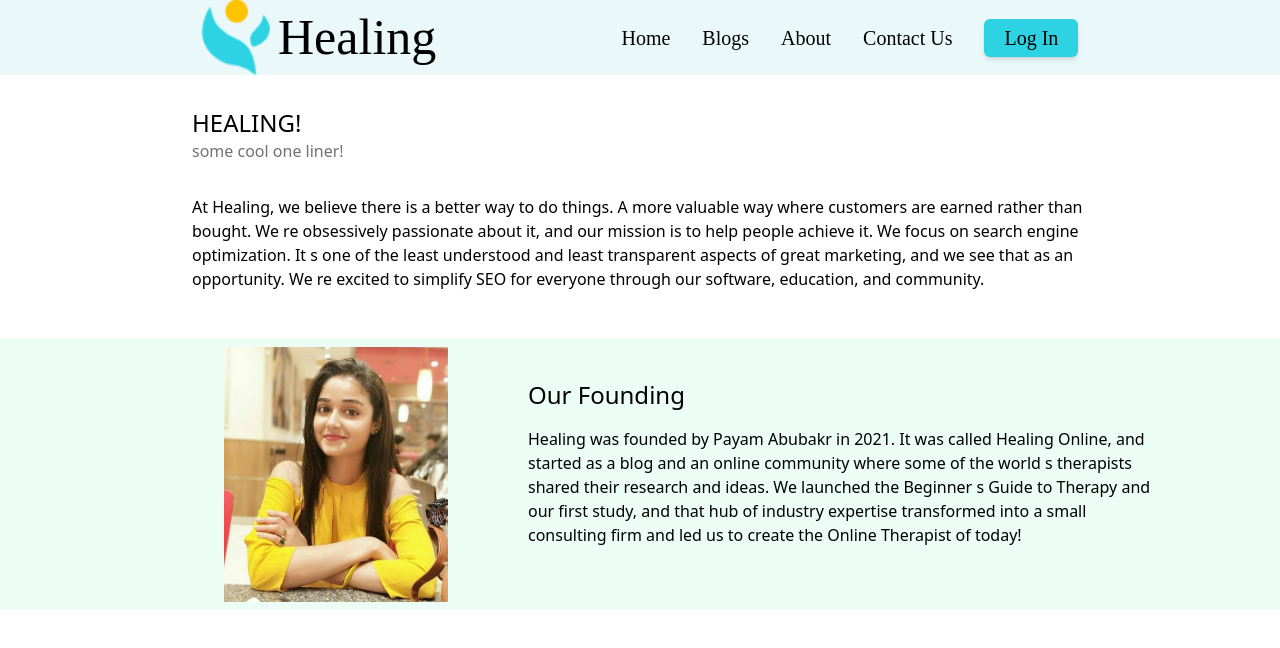
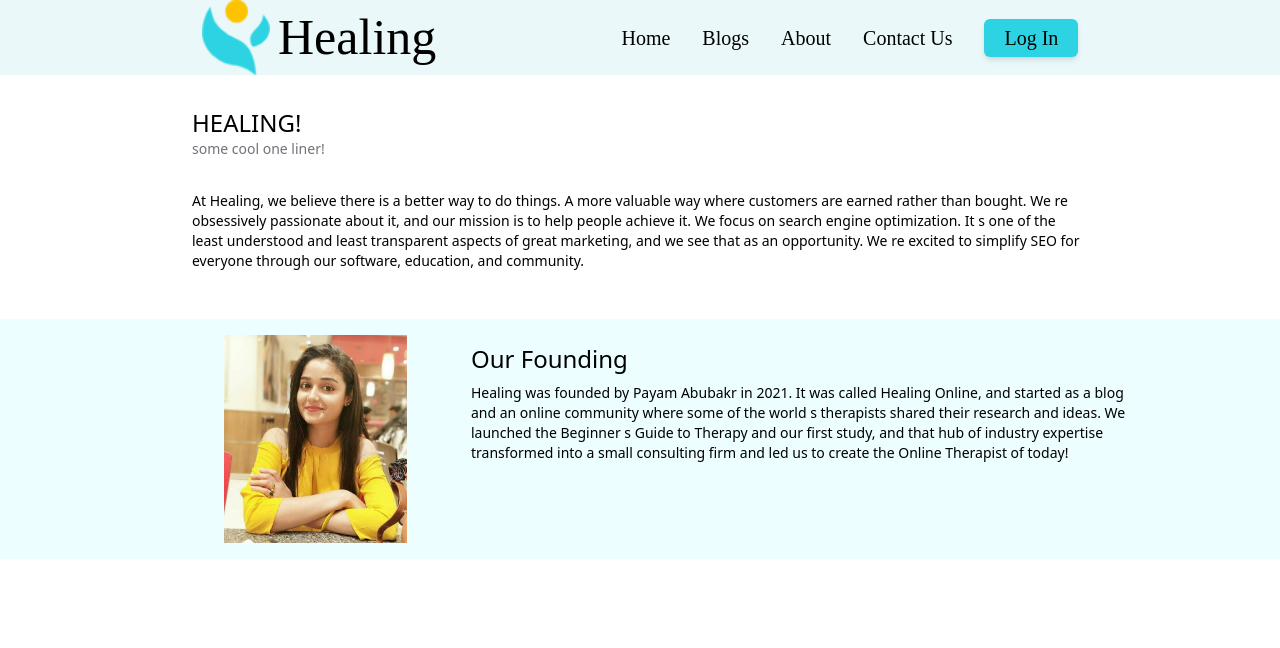
Before and after one commit to Roubaaa/TWMB, a React (Create React App) app: page /about in a window 1280 px wide. Shown: the top 648 px of the page. Built offline with nearby package versions, Linux system fonts and the light colour scheme; the HTML template or start-up script is replaced by a standard one.

Commit message:
finished

```diff
--- a/src/App.jsx
+++ b/src/App.jsx
@@ -1,14 +1,14 @@
 import React from "react";
 import { Routes, Route } from "react-router-dom";
 import "./App.css";
-import Home from "./Components/Home/Home";
+// import Home from "./Components/Home/Home";
 import About from "./Components/About/About";
-import Blog from "./Components/Blog/Blog";
-import SignIn from "./Components/LogIn/SignIn"
-import SignUp from "./Components/LogIn/SignUp"
-import ContactUs from "./Components/ContactUs/ContactUs"
-import CreateAnAccount from "./Components/CreateAnAccount/CreateAnAccount"
-import PurchaseATicket from "./Components/PurchaseATicket/PurchaseATicket"
+// import Blog from "./Components/Blog/Blog";
+// import SignIn from "./Components/LogIn/SignIn"
+// import SignUp from "./Components/LogIn/SignUp"
+// import ContactUs from "./Components/ContactUs/ContactUs"
+// import CreateAnAccount from "./Components/CreateAnAccount/CreateAnAccount"
+// import PurchaseATicket from "./Components/PurchaseATicket/PurchaseATicket"
 import Navbar from "./Components/Navbar/Navbar"
 
 function App() {
@@ -16,14 +16,14 @@ function App() {
     <div>
       <Navbar />
       <Routes>
-        <Route path="/" element={<Home />} />
+        {/* <Route path="/" element={<Home />} /> */}
         <Route path="/about" element={<About />} />
-        <Route path="/blogs" element={<Blog />} />
+        {/* <Route path="/blogs" element={<Blog />} />
         <Route path="/signIn" element={<SignIn />} />
         <Route path="/signUp" element={<SignUp />} />
         <Route path="/contactUs" element={<ContactUs />} />
         <Route path="/account" element={<CreateAnAccount />} />
-        <Route path="/purchase" element={<PurchaseATicket />} />
+        <Route path="/purchase" element={<PurchaseATicket />} /> */}
       </Routes>
     </div>
   );
--- a/src/Components/About/About.js
+++ b/src/Components/About/About.js
@@ -8,21 +8,21 @@ export default function About() {
   return (
     <div>
       <div>
-<h1 className="lg:px-48 pt-8 font-normal font-sans text-2xl md:pl-4">HEALING!</h1>
+<h1 className="sm:px-48 px-2 pt-8 font-normal font-sans text-xl  md:text-2xl">HEALING!</h1>
 
-<p className="lg:px-48 text-zinc-500 font-sans  text-s md:pl-4">some cool one liner!</p>
-<p className="lg:px-48 pt-8 pb-12 font-sans  text-s break-keep md:pl-2">At Healing, we believe there
+<p className="sm:px-48 px-2 text-zinc-500 font-sans text-xs sm:text-sm md:text-s ">some cool one liner!</p>
+<p className="sm:px-48 px-2 pt-8 pb-12 font-sans text-xs sm:text-sm md:text-l  break-keep">At Healing, we believe there
 is a better way to do things. A more valuable way where customers are earned rather than
 bought. We re obsessively passionate about it, and our mission is to help people achieve it.
 We focus on search engine optimization. It s one of the least understood and least transparent
  aspects of great marketing, and we see that as an opportunity. We re excited to simplify SEO for
  everyone through our software, education, and community.</p>
  </div>
-<div className="lg:py-2 bg-emerald-50 flex items-stretch">
-<img className="lg:w-56 ml-56 md:w-32" src={finder} alt="finder" />
+<div className="sm:py-2 bg-cyan-50 flex items-stretch ">
+<img className="sm:w-56 w-56 h-56 sm:ml-56 ml-2 sm:py-2 py-8" src={finder} alt="finder" />
 <div>
-<h2 className=" px-20 pt-8 font-sans  text-2xl">Our Founding</h2>
-<p className="  px-20 pr-32 font-sans pt-4 pb-8 text-s break-keep">Healing was founded by Payam Abubakr in 2021. It was called Healing Online, and started as a blog and an online community where some of the world s therapists shared their research and ideas. We launched the Beginner s Guide to Therapy and our first study, and that hub of industry expertise transformed into a small consulting firm and led us to create the Online Therapist of today!</p>
+<h2 className="sm:px-16 px-4 pt-4 font-sans  text-xl sm:text-xl md:text-2xl">Our Founding</h2>
+<p className="sm:px-16 px-4 sm:pr-32 font-sans pt-2 pb-8 text-xs sm:text-sm md:text-l ">Healing was founded by Payam Abubakr in 2021. It was called Healing Online, and started as a blog and an online community where some of the world s therapists shared their research and ideas. We launched the Beginner s Guide to Therapy and our first study, and that hub of industry expertise transformed into a small consulting firm and led us to create the Online Therapist of today!</p>
  </div>
  </div>
 
```
Also changed, not shown: src/Components/Footer/Footer.css (deleted), src/Components/Footer/Footer.js (deleted), 1 other file (tests, documents, lock files or other folders).
